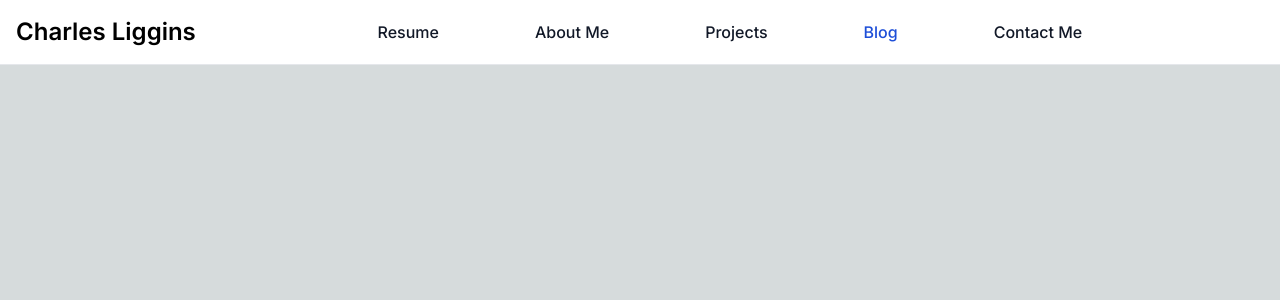
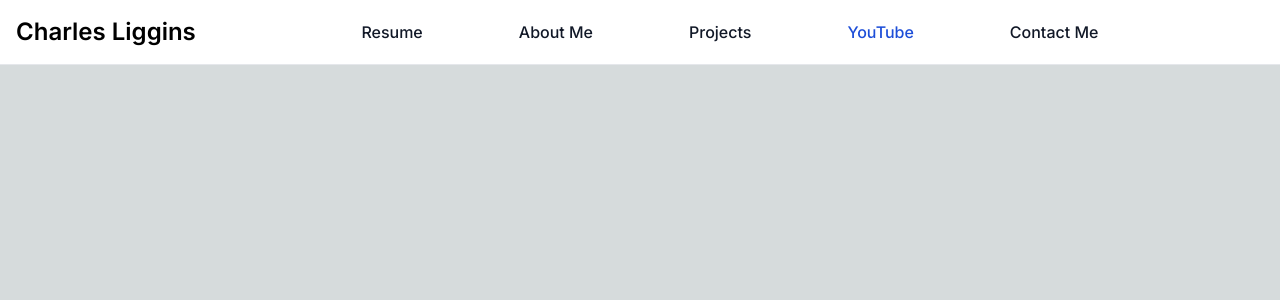
Before and after one commit to Xhether/charles_portfolio_site, a Next.js app: page /blog in a window 1280 px wide. Shown: the top 300 px of the page. Built offline with nearby package versions, Linux system fonts and the light colour scheme.

Commit message:
Change Blog to YouTube

```diff
--- a/app/about/page.tsx
+++ b/app/about/page.tsx
@@ -35,7 +35,7 @@
                                 <a href="/projects" className="block py-2 px-3 text-gray-900 rounded hover:bg-gray-100 md:hover:bg-transparent md:hover:text-blue-700 md:p-0 md:dark:hover:text-blue-500 dark:text-white dark:hover:bg-gray-700 dark:hover:text-white md:dark:hover:bg-transparent dark:border-gray-700">Projects</a>
                             </li>
                             <li>
-                                <a href="https://heather-journey-e15.notion.site/Blog-47b31fe0ae0e426d8278882117919f3d" className="block py-2 px-3 text-gray-900 rounded hover:bg-gray-100 md:hover:bg-transparent md:hover:text-blue-700 md:p-0 md:dark:hover:text-blue-500 dark:text-white dark:hover:bg-gray-700 dark:hover:text-white md:dark:hover:bg-transparent dark:border-gray-700">Blog  </a>
+                                <a href="https://www.youtube.com/@Xhetherr" className="block py-2 px-3 text-gray-900 rounded hover:bg-gray-100 md:hover:bg-transparent md:hover:text-blue-700 md:p-0 md:dark:hover:text-blue-500 dark:text-white dark:hover:bg-gray-700 dark:hover:text-white md:dark:hover:bg-transparent dark:border-gray-700">YouTube  </a>
                             </li>
                             <li>
                                 <a href="/contact" className="block py-2 px-3 text-gray-900 rounded hover:bg-gray-100 md:hover:bg-transparent md:hover:text-blue-700 md:p-0 md:dark:hover:text-blue-500 dark:text-white dark:hover:bg-gray-700 dark:hover:text-white md:dark:hover:bg-transparent dark:border-gray-700">Contact Me</a>
--- a/app/blog/page.tsx
+++ b/app/blog/page.tsx
@@ -25,7 +25,7 @@
                             <a href="/projects" className="block py-2 px-3 text-gray-900 rounded hover:bg-gray-100 md:hover:bg-transparent md:hover:text-blue-700 md:p-0 md:dark:hover:text-blue-500 dark:text-white dark:hover:bg-gray-700 dark:hover:text-white md:dark:hover:bg-transparent dark:border-gray-700">Projects</a>
                         </li>
                         <li>
-                            <a href="https://heather-journey-e15.notion.site/Blog-47b31fe0ae0e426d8278882117919f3d" className="block py-2 px-3 text-white bg-blue-700 rounded md:bg-transparent md:text-blue-700 md:p-0 md:dark:text-blue-500">Blog  </a>
+                            <a href="https://www.youtube.com/@Xhetherr" className="block py-2 px-3 text-white bg-blue-700 rounded md:bg-transparent md:text-blue-700 md:p-0 md:dark:text-blue-500">YouTube  </a>
                         </li>
                         <li>
                             <a href="/contact" className="block py-2 px-3 text-gray-900 rounded hover:bg-gray-100 md:hover:bg-transparent md:hover:text-blue-700 md:p-0 md:dark:hover:text-blue-500 dark:text-white dark:hover:bg-gray-700 dark:hover:text-white md:dark:hover:bg-transparent dark:border-gray-700">Contact Me</a>
--- a/app/contact/page.tsx
+++ b/app/contact/page.tsx
@@ -29,7 +29,7 @@
                                 <a href="/projects" className="block py-2 px-3 text-black bg-blue-700 rounded md:bg-transparent md:text-blue-700 md:p-0 md:dark:text-blue-500">Projects  </a>
                             </li>
                             <li>
-                                <a href="https://heather-journey-e15.notion.site/Blog-47b31fe0ae0e426d8278882117919f3d" className="block py-2 px-3 text-gray-900 rounded hover:bg-gray-100 md:hover:bg-transparent md:hover:text-blue-700 md:p-0 md:dark:hover:text-blue-500 dark:text-black dark:hover:bg-gray-700 dark:hover:text-white md:dark:hover:bg-transparent dark:border-gray-700">Blog  </a>
+                                <a href="https://www.youtube.com/@Xhetherr" className="block py-2 px-3 text-gray-900 rounded hover:bg-gray-100 md:hover:bg-transparent md:hover:text-blue-700 md:p-0 md:dark:hover:text-blue-500 dark:text-black dark:hover:bg-gray-700 dark:hover:text-white md:dark:hover:bg-transparent dark:border-gray-700">YouTube  </a>
                             </li>
                             <li>
                                 <a href="/contact" className="block py-2 px-3 text-gray-900 rounded hover:bg-gray-100 md:hover:bg-transparent md:hover:text-blue-700 md:p-0 md:dark:hover:text-blue-500 dark:text-black dark:hover:bg-gray-700 dark:hover:text-white md:dark:hover:bg-transparent dark:border-gray-700">Contact Me</a>
--- a/app/page.tsx
+++ b/app/page.tsx
@@ -32,7 +32,7 @@
                 <a href="/projects" className="block py-2 px-3 text-gray-900 rounded hover:bg-gray-100 md:hover:bg-transparent md:hover:text-blue-700 md:p-0 md:dark:hover:text-blue-500 dark:text-white dark:hover:bg-gray-700 dark:hover:text-white md:dark:hover:bg-transparent dark:border-gray-700">Projects  </a>
               </li>
               <li>
-                <a href="https://heather-journey-e15.notion.site/Blog-47b31fe0ae0e426d8278882117919f3d" className="block py-2 px-3 text-gray-900 rounded hover:bg-gray-100 md:hover:bg-transparent md:hover:text-blue-700 md:p-0 md:dark:hover:text-blue-500 dark:text-white dark:hover:bg-gray-700 dark:hover:text-white md:dark:hover:bg-transparent dark:border-gray-700">Blog  </a>
+                <a href="https://www.youtube.com/@Xhetherr" className="block py-2 px-3 text-gray-900 rounded hover:bg-gray-100 md:hover:bg-transparent md:hover:text-blue-700 md:p-0 md:dark:hover:text-blue-500 dark:text-white dark:hover:bg-gray-700 dark:hover:text-white md:dark:hover:bg-transparent dark:border-gray-700">YouTube  </a>
               </li>
               <li>
                 <a href="/contact" className="block py-2 px-3 text-gray-900 rounded hover:bg-gray-100 md:hover:bg-transparent md:hover:text-blue-700 md:p-0 md:dark:hover:text-blue-500 dark:text-white dark:hover:bg-gray-700 dark:hover:text-white md:dark:hover:bg-transparent dark:border-gray-700">Contact Me</a>
--- a/app/projects/page.tsx
+++ b/app/projects/page.tsx
@@ -90,7 +90,7 @@
                                 <a href="/projects" className="block py-2 px-3 text-black bg-blue-700 rounded md:bg-transparent md:text-blue-700 md:p-0 md:dark:text-blue-500">Projects  </a>
                             </li>
                             <li>
-                                <a href="https://heather-journey-e15.notion.site/Blog-47b31fe0ae0e426d8278882117919f3d" className="block py-2 px-3 text-gray-900 rounded hover:bg-gray-100 md:hover:bg-transparent md:hover:text-blue-700 md:p-0 md:dark:hover:text-blue-500 dark:text-black dark:hover:bg-gray-700 dark:hover:text-white md:dark:hover:bg-transparent dark:border-gray-700">Blog  </a>
+                                <a href="https://www.youtube.com/@Xhetherr" className="block py-2 px-3 text-gray-900 rounded hover:bg-gray-100 md:hover:bg-transparent md:hover:text-blue-700 md:p-0 md:dark:hover:text-blue-500 dark:text-black dark:hover:bg-gray-700 dark:hover:text-white md:dark:hover:bg-transparent dark:border-gray-700">YouTube  </a>
                             </li>
                             <li>
                                 <a href="/contact" className="block py-2 px-3 text-gray-900 rounded hover:bg-gray-100 md:hover:bg-transparent md:hover:text-blue-700 md:p-0 md:dark:hover:text-blue-500 dark:text-black dark:hover:bg-gray-700 dark:hover:text-white md:dark:hover:bg-transparent dark:border-gray-700">Contact Me</a>
```
